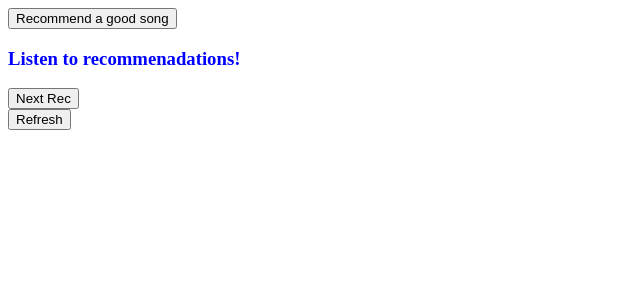
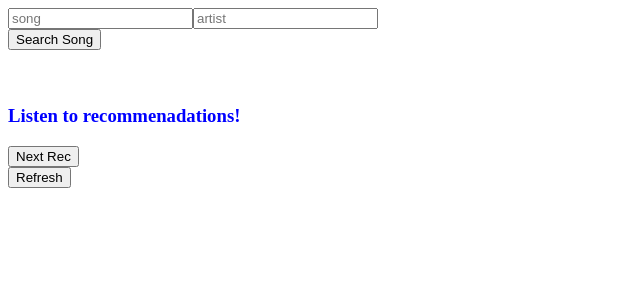
Before and after one commit to aid4nscud/friends-music-rec, a React (Create React App) app in the folder frontend/: page / in a window 1280 px wide. Shown: the top 300 px of the page, without its empty margins (0-640 px from the left). Built offline with nearby package versions, Linux system fonts and the light colour scheme; no server answers.

Commit message:
restructured components and now image is in mongo

```diff
--- a/frontend/src/App.js
+++ b/frontend/src/App.js
@@ -1,18 +1,17 @@
 import React, { useEffect, useState } from "react";
 import {Recommendations} from './Recommendations.js'
 import './App.css'
+import { MakeRec } from "./MakeRec.js";
+
+const api_key = '1d0967220509f44910198c1d77d0f67b'
 
 function App() {
-  const [songValue, setSongValue] = useState('');
-  const [artistValue, setArtistValue] = useState("");
-  const [userValue, setUserValue] = useState("");
+
   const [recs, setRecs] = useState(null)
-  const [isClicked, setIsClicked] = useState(false);
 
 
 
  useEffect(() => {
-    fetch('/aidan').then(res => console.log(res.data))
 
     fetch('/get_recs').then(res => res.json()).then(parsedJSON => {
       console.log(parsedJSON['recs']) //not working for some reason, the api is returning a Flask Response Object not the json I want.
@@ -23,53 +22,14 @@ function App() {
     });
   },[])
 
-  const createRec = (e) => {
-
-    if(songValue,artistValue,userValue !== ''){
-    const rec = {
-      song: songValue,
-      artist: artistValue,
-      user: userValue
-    }
-    fetch("/create_rec", {
-      method: 'POST',
-      headers: { 'Content-Type': 'application/json' },
-      body: JSON.stringify(rec)
-    })
-  }
-  else {
-    console.log('inputs are invalid');
-  }
+  return (
+    <div className="App">
 
 
-  };
+    <MakeRec></MakeRec>
 
+    <Recommendations  recs = {recs}></Recommendations>
 
-  return (
-    <div className="App">
-      {!isClicked && <button onClick={()=> {
-        setIsClicked(true)
-      }}> Recommend a good song</button>}
-      { isClicked && <form onSubmit={createRec}>
-        <input
-          placeholder="song"
-          value={songValue}
-          onChange={(e) => {
-
-            setSongValue(e.target.value);
-          }}
-        ></input>
-        <input placeholder="artist" value={artistValue} onChange={e=>{
-
-          setArtistValue(e.target.value);
-        }}></input>
-        <input placeholder="user" value={userValue} onChange={e=>{
-
-          setUserValue(e.target.value);
-        }}></input>
-        {songValue,artistValue,userValue != '' && <button type='submit'>Make Recommendation</button>}
-      </form>}
-    {<Recommendations  recs = {recs}></Recommendations>}
     </div>
   );
 }
--- /dev/null
+++ b/frontend/src/MakeRec.js
@@ -0,0 +1,131 @@
+import { useState } from "react";
+import React from "react";
+
+export const MakeRec = () => {
+  const [imageURL, setImageURL] = useState(null);
+  const [message, setMessage] = useState(null);
+  const [songValue, setSongValue] = useState("");
+  const [artistValue, setArtistValue] = useState("");
+  const [userValue, setUserValue] = useState("");
+
+  const [artist, setArtist] = useState('');
+  const [song, setSong] = useState(null)
+
+  const api_key = "1d0967220509f44910198c1d77d0f67b";
+
+  const searchRec = () => {
+    const url =
+      "http://ws.audioscrobbler.com/2.0/?method=track.getInfo&api_key=" +
+      api_key +
+      "&artist=" +
+      artistValue +
+      "&track=" +
+      songValue +
+      "&format=json";
+
+    fetch(url)
+      .then((response) => response.json())
+      .then((res) => {
+       console.log(res)
+        const albumPicURL = res["track"]["album"]["image"][2]["#text"];
+        setArtist(res["track"]["artist"]["name"]);
+        setSong(res['track']['name'])
+
+
+        if (albumPicURL != null) {
+          setImageURL(albumPicURL);
+        }
+      });
+
+
+
+    // if (artist != '') {
+    //   const url2 =
+    //     "http://ws.audioscrobbler.com/2.0/?method=artist.getinfo&artist=" +
+    //     artist +
+    //     "&api_key=" +
+    //     api_key +
+    //     "&format=json";
+
+    //   fetch(url2)
+    //     .then((response) => response.json())
+    //     .then((res) => {
+
+    //       console.log(res);
+    //     });
+    // }
+  };
+
+  const createRec = (e) => {
+    if ((songValue, artistValue, userValue !== "")) {
+      const rec = {
+        song: songValue,
+        artist: artistValue,
+        user: userValue,
+        imageURL: imageURL,
+      };
+      fetch("/create_rec", {
+        method: "POST",
+        headers: { "Content-Type": "application/json" },
+        body: JSON.stringify(rec),
+      });
+    } else {
+      console.log("inputs are invalid");
+    }
+  };
+
+  return (
+    <div>
+      <form onSubmit={createRec}>
+        <input
+          placeholder="song"
+          value={songValue}
+          onChange={(e) => {
+            setSongValue(e.target.value);
+          }}
+        ></input>
+
+        <input
+          placeholder="artist"
+          value={artistValue}
+          onChange={(e) => {
+            setArtistValue(e.target.value);
+          }}
+        ></input>
+
+        {imageURL && (
+          <input
+            placeholder="user"
+            value={userValue}
+            onChange={(e) => {
+              setUserValue(e.target.value);
+            }}
+          ></input>
+        )}
+
+        {
+          (songValue,
+          artistValue,
+          userValue != "" && imageURL != null && (
+            <button type="submit">Make Recommendation</button>
+          ))
+        }
+      </form>
+
+      <button
+        onClick={() => {
+          if ((songValue, artistValue != "")) {
+            searchRec();
+          }
+        }}
+      >
+        Search Song
+      </button>
+
+      <h3>{message}</h3>
+
+      <img src={imageURL} />
+      {imageURL && song != null && <h2>{song + ' by: ' + artist}</h2>}
+    </div>
+  );
+};
--- a/frontend/src/Rec.js
+++ b/frontend/src/Rec.js
@@ -6,6 +6,7 @@ export const Rec = (props) => {
             <p>{'Song: ' + props.rec.song}</p>
             <p>{'Artist: ' + props.rec.artist}</p>
             <p>{'User: ' + props.rec.user}</p>
+            <img src={props.rec.imageURL}/>
 
         </div>
     )
--- a/frontend/src/Recommendations.js
+++ b/frontend/src/Recommendations.js
@@ -13,12 +13,14 @@ import {Rec} from './Rec'
             <h3> Listen to recommenadations!</h3>
             <div>{props.recs && <Rec rec={props.recs[index]}></Rec>}</div>
         <button onClick={()=> {
-            let set = Math.floor(Math.random() * props.recs.length);
-           setIndex(set);
-        }
+            const currIndex = (index == props.recs.length - 1)? 0 : index + 1;
+
+     setIndex(currIndex)}
+
+
         }>Next Rec</button>
         <div>{<button onClick={()=> {
-setIndex(0);
+            setIndex(0);
         }}> Refresh</button>}</div>
         </div>
 
```
Also changed, not shown: 2 other files (tests, documents, lock files or other folders).
